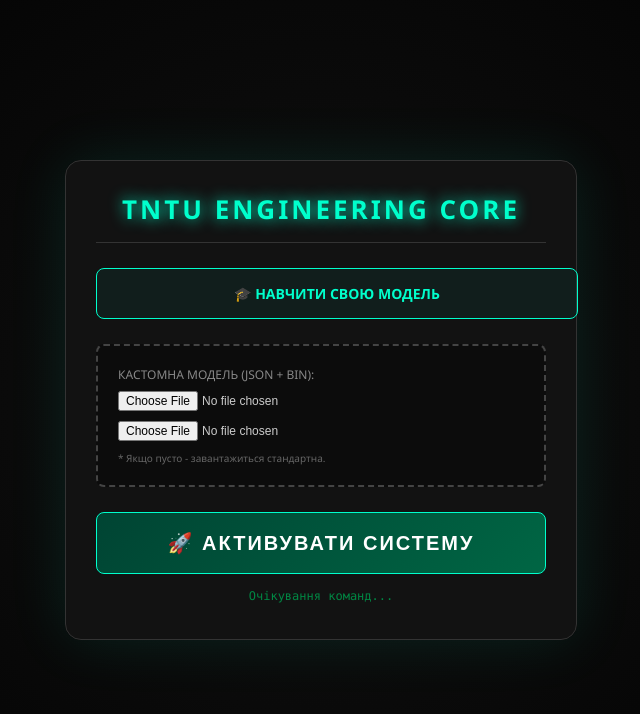
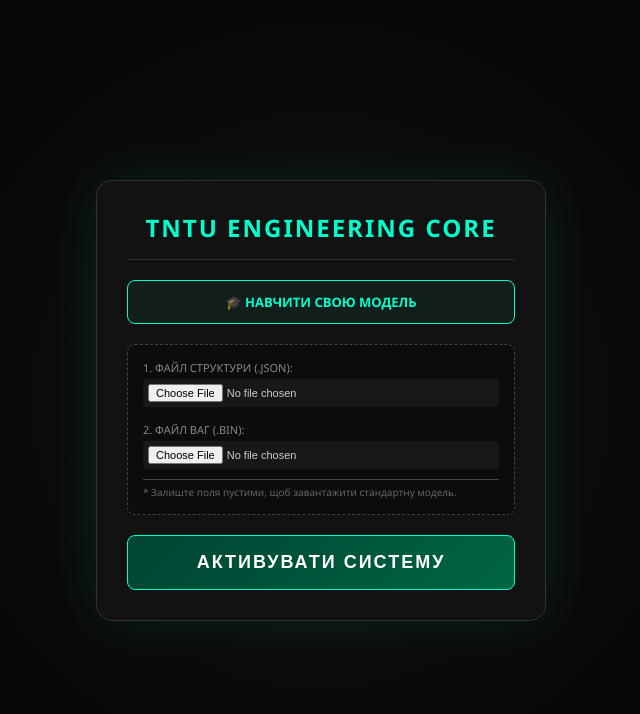
Before and after one commit to KAFTNTU/bibipN, a plain HTML site: page index.html in a window 1280 px wide. Shown: the whole page, without its empty margins (319-959 px from the left). Drawn offline with nearby package versions, Linux system fonts and the light colour scheme.

Commit message:
Update index.html

```diff
--- a/index.html
+++ b/index.html
@@ -3,94 +3,140 @@
 <head>
     <meta charset="UTF-8">
     <meta name="viewport" content="width=device-width, initial-scale=1.0, user-scalable=no, maximum-scale=1.0">
-    <title>TNTU SUITE v13 [FULL MODULAR]</title>
+    <title>TNTU ENGINEERING SUITE v11.2 [HYBRID SYSTEM]</title>
 
     <style>
         :root {
-            --primary: #00ffcc;
-            --secondary: #0088aa;
-            --bg: #020202;
-            --font: 'Segoe UI', system-ui, sans-serif;
-            --mono: 'Consolas', monospace;
+            --primary-color: #00ffcc;
+            --secondary-color: #0088aa;
+            --bg-color: #020202;
+            --ui-font: 'Segoe UI', system-ui, -apple-system, sans-serif;
+            --mono-font: 'Consolas', 'Monaco', monospace;
         }
-        body { margin: 0; overflow: hidden; background: var(--bg); font-family: var(--font); color: var(--primary); }
 
-        /* --- BOOT SCREEN --- */
+        * {
+            box-sizing: border-box;
+            user-select: none;
+            -webkit-user-select: none;
+        }
+
+        body {
+            margin: 0;
+            padding: 0;
+            overflow: hidden;
+            background-color: var(--bg-color);
+            font-family: var(--ui-font);
+            color: var(--primary-color);
+        }
+
+        /* --- ЕКРАН ЗАВАНТАЖЕННЯ (МЕНЮ) --- */
         #boot-layer {
-            position: absolute; top: 0; left: 0; width: 100vw; height: 100vh;
+            position: absolute;
+            top: 0; left: 0;
+            width: 100vw; height: 100vh;
             background: radial-gradient(circle at center, #111 0%, #000 100%);
-            z-index: 10000; display: flex; justify-content: center; align-items: center;
+            z-index: 10000;
+            display: flex;
+            flex-direction: column;
+            justify-content: center;
+            align-items: center;
             transition: opacity 0.8s ease-out;
         }
+
         .boot-panel {
-            width: 90%; max-width: 450px; background: rgba(20, 20, 20, 0.95);
-            border: 1px solid #333; border-radius: 16px; padding: 30px;
-            text-align: center; box-shadow: 0 0 60px rgba(0, 255, 204, 0.1);
+            width: 90%; max-width: 450px;
+            background: rgba(20, 20, 20, 0.95);
+            border: 1px solid #333;
+            border-radius: 16px;
+            padding: 30px;
+            text-align: center;
+            box-shadow: 0 0 60px rgba(0, 255, 204, 0.1);
             backdrop-filter: blur(10px);
+            display: block;
         }
-        h1 { margin: 0 0 25px 0; font-size: 26px; letter-spacing: 3px; text-transform: uppercase; border-bottom: 1px solid #333; padding-bottom: 15px; text-shadow: 0 0 15px var(--primary); }
 
         .train-link {
-            display: flex; align-items: center; justify-content: center; width: 100%; padding: 15px;
-            background: rgba(0, 255, 204, 0.05); border: 1px solid var(--primary);
-            color: var(--primary); text-decoration: none; font-weight: bold; border-radius: 8px;
-            margin-bottom: 25px; transition: all 0.2s; text-transform: uppercase; font-size: 14px;
+            display: flex; align-items: center; justify-content: center; width: 100%; padding: 12px;
+            background: rgba(0, 255, 204, 0.05); border: 1px solid var(--primary-color);
+            color: var(--primary-color); text-decoration: none; font-weight: bold; border-radius: 8px;
+            margin-bottom: 20px; transition: all 0.2s; text-transform: uppercase; font-size: 13px;
         }
-        .train-link:hover { background: var(--primary); color: #000; box-shadow: 0 0 20px var(--primary); }
+        .train-link:hover { background: var(--primary-color); color: #000; box-shadow: 0 0 20px var(--primary-color); }
 
         .file-area {
-            border: 2px dashed #444; border-radius: 8px; padding: 20px; margin-bottom: 25px;
+            border: 1px dashed #444; border-radius: 8px; padding: 15px; margin-bottom: 20px;
             background: rgba(0,0,0,0.3); text-align: left;
         }
-        .label { display: block; font-size: 12px; color: #888; margin-bottom: 8px; text-transform: uppercase; }
-        input[type="file"] { display: block; width: 100%; margin-bottom: 10px; font-size: 12px; color: #ccc; }
+        .label { display: block; font-size: 11px; color: #888; margin-bottom: 4px; text-transform: uppercase; }
+        input[type="file"] { display: block; width: 100%; font-size: 11px; color: #ccc; background: rgba(255,255,255,0.05); border-radius: 4px; padding: 5px; }
 
         #btn-launch {
-            width: 100%; padding: 18px;
+            width: 100%; padding: 16px;
             background: linear-gradient(135deg, #004433 0%, #006644 100%);
-            color: #fff; border: 1px solid var(--primary);
-            font-size: 20px; font-weight: bold; letter-spacing: 2px; text-transform: uppercase;
-            cursor: pointer; transition: all 0.3s; border-radius: 8px;
+            color: #fff;
+            border: 1px solid var(--primary-color);
+            font-size: 18px;
+            font-weight: bold;
+            letter-spacing: 2px;
+            text-transform: uppercase;
+            cursor: pointer;
+            transition: all 0.3s ease;
+            border-radius: 8px;
         }
-        #btn-launch:hover { background: var(--primary); color: #000; box-shadow: 0 0 30px var(--primary); }
-        #btn-launch:disabled { opacity: 0.5; cursor: not-allowed; filter: grayscale(1); }
 
-        #boot-log { font-family: var(--mono); color: #008844; font-size: 12px; margin-top: 15px; min-height: 20px; }
+        #btn-launch:hover {
+            background: var(--primary-color);
+            color: #000;
+            box-shadow: 0 0 30px var(--primary-color);
+        }
 
-        /* --- MAIN UI --- */
+        /* --- ОСНОВНИЙ ЕКРАН --- */
         #viewport { position: relative; width: 100vw; height: 100vh; }
-        video, canvas { position: absolute; top: 0; left: 0; width: 100%; height: 100%; object-fit: cover; }
-        video { transform: scaleX(-1); filter: grayscale(40%) contrast(110%) brightness(60%); z-index: 0; }
-        #webgl-canvas { z-index: 10; }
 
+        #video-background {
+            position: absolute; top: 0; left: 0; width: 100%; height: 100%;
+            object-fit: cover; transform: scaleX(-1);
+            filter: grayscale(40%) contrast(110%) brightness(60%); z-index: 0;
+        }
+
+        #webgl-canvas { position: absolute; top: 0; left: 0; width: 100%; height: 100%; z-index: 10; }
         #hud-layer { position: absolute; top: 0; left: 0; width: 100%; height: 100%; z-index: 20; pointer-events: none; }
-        #ai-debug {
-            position: absolute; top: 20px; right: 20px;
-            font-family: var(--mono); font-size: 12px; color: rgba(0,255,204,0.7);
-            background: rgba(0,0,0,0.5); padding: 5px 10px; border-radius: 4px; text-align: right;
-        }
 
         .counter-container {
             position: absolute; bottom: 12%; left: 50%; transform: translateX(-50%);
-            background: rgba(0, 5, 10, 0.6); border: 1px solid var(--primary);
+            background: rgba(0, 5, 10, 0.6); border: 1px solid var(--primary-color);
             border-radius: 15px; padding: 5px 20px; backdrop-filter: blur(5px);
-            box-shadow: 0 0 20px rgba(0, 255, 204, 0.1);
+            box-shadow: 0 0 20px rgba(0, 255, 204, 0.1); text-align: center;
         }
-        #part-counter { font-family: var(--mono); font-size: 14px; font-weight: 700; color: #fff; text-shadow: 0 0 5px var(--primary); }
-        #part-counter.green { color: #0f0; text-shadow: 0 0 15px #0f0; }
-        #part-counter.yellow { color: #ff0; text-shadow: 0 0 15px #ff0; }
-        #part-counter.red { color: #f00; text-shadow: 0 0 15px #f00; }
 
+        #part-counter {
+            font-family: var(--mono-font); font-size: 14px; font-weight: 700; color: #fff;
+            letter-spacing: 2px; text-shadow: 0 0 5px var(--primary-color);
+            transition: color 0.5s ease, text-shadow 0.5s ease;
+        }
+
+        #ai-debug {
+            position: absolute; top: 20px; right: 20px;
+            font-family: var(--mono-font); font-size: 12px; color: rgba(0,255,204,0.7);
+            background: rgba(0,0,0,0.5); padding: 5px 10px; border-radius: 4px;
+            text-align: right; pointer-events: none;
+        }
+
+        #part-counter.green { color: #00ff00; text-shadow: 0 0 15px #00ff00; }
+        #part-counter.yellow { color: #ffcc00; text-shadow: 0 0 15px #ffcc00; }
+        #part-counter.red { color: #ff4444; text-shadow: 0 0 15px #ff4444; }
+
+        /* --- ЕКРАН ПЕРЕМОГИ --- */
         #victory-screen {
             position: absolute; top: 50%; left: 50%; transform: translate(-50%, -50%) scale(0.9);
             text-align: center; background: rgba(0, 20, 10, 0.95); padding: 60px 80px;
-            border: 2px solid #00ff00; border-radius: 20px; box-shadow: 0 0 60px rgba(0, 255, 0, 0.2);
-            display: none; opacity: 0; transition: all 0.6s; z-index: 100;
+            border: 2px solid #00ff00; border-radius: 20px;
+            box-shadow: 0 0 60px rgba(0, 255, 0, 0.2); display: none; opacity: 0;
+            transition: all 0.6s cubic-bezier(0.34, 1.56, 0.64, 1); z-index: 100;
         }
         #victory-screen.active { opacity: 1; transform: translate(-50%, -50%) scale(1); display: block; }
     </style>
 
-    <!-- LIBS -->
     <script src="https://cdnjs.cloudflare.com/ajax/libs/three.js/r128/three.min.js"></script>
     <script src="https://cdn.jsdelivr.net/npm/@mediapipe/hands/hands.js"></script>
     <script src="https://cdn.jsdelivr.net/npm/@mediapipe/camera_utils/camera_utils.js"></script>
@@ -99,19 +145,29 @@
 <body>
 
     <div id="boot-layer">
-        <div class="boot-panel">
-            <h1>TNTU ENGINEERING CORE</h1>
+        <!-- Панель вибору (видима одразу) -->
+        <div class="boot-panel" id="boot-panel">
+            <h1 style="font-size: 24px; margin: 0 0 20px 0; letter-spacing: 2px; border-bottom: 1px solid #333; padding-bottom: 15px;">TNTU ENGINEERING CORE</h1>
+
             <a href="https://kaftntu.github.io/Neiro/" target="_blank" class="train-link">🎓 Навчити свою модель</a>
 
             <div class="file-area">
-                <span class="label">Кастомна модель (JSON + BIN):</span>
-                <input type="file" id="model-upload" accept=".json">
-                <input type="file" id="weights-upload" accept=".bin">
-                <div style="font-size: 10px; color: #666; margin-top: 5px;">* Якщо пусто - завантажиться стандартна.</div>
+                <div style="margin-bottom: 15px;">
+                    <span class="label">1. Файл структури (.json):</span>
+                    <input type="file" id="model-upload" accept=".json">
+                </div>
+
+                <div style="margin-bottom: 10px;">
+                    <span class="label">2. Файл ваг (.bin):</span>
+                    <input type="file" id="weights-upload" accept=".bin">
+                </div>
+
+                <div style="font-size: 10px; color: #666; margin-top: 10px; border-top: 1px solid #444; padding-top: 5px;">
+                    * Залиште поля пустими, щоб завантажити стандартну модель.
+                </div>
             </div>
 
-            <button id="btn-launch">🚀 АКТИВУВАТИ СИСТЕМУ</button>
-            <div id="boot-log">Очікування команд...</div>
+            <button id="btn-launch">АКТИВУВАТИ СИСТЕМУ</button>
         </div>
     </div>
 
@@ -119,8 +175,8 @@
         <video id="video-background" playsinline muted></video>
         <canvas id="webgl-canvas"></canvas>
         <div id="hud-layer">
-            <div id="ai-debug">AI: INIT...</div>
-            <div class="counter-container"><span id="part-counter">0 / 0</span></div>
+            <div id="ai-debug">AI: STANDBY</div>
+            <div class="counter-container"><span id="part-counter">0 / 23</span></div>
         </div>
         <div id="victory-screen">
             <h1 style="color: #00ff00; font-size: 30px; margin: 0;">УСПІХ!</h1>
@@ -128,7 +184,6 @@
         </div>
     </div>
 
-    <!-- MAIN MODULE -->
     <script type="module" src="./js/main.js"></script>
 </body>
 </html>
```
